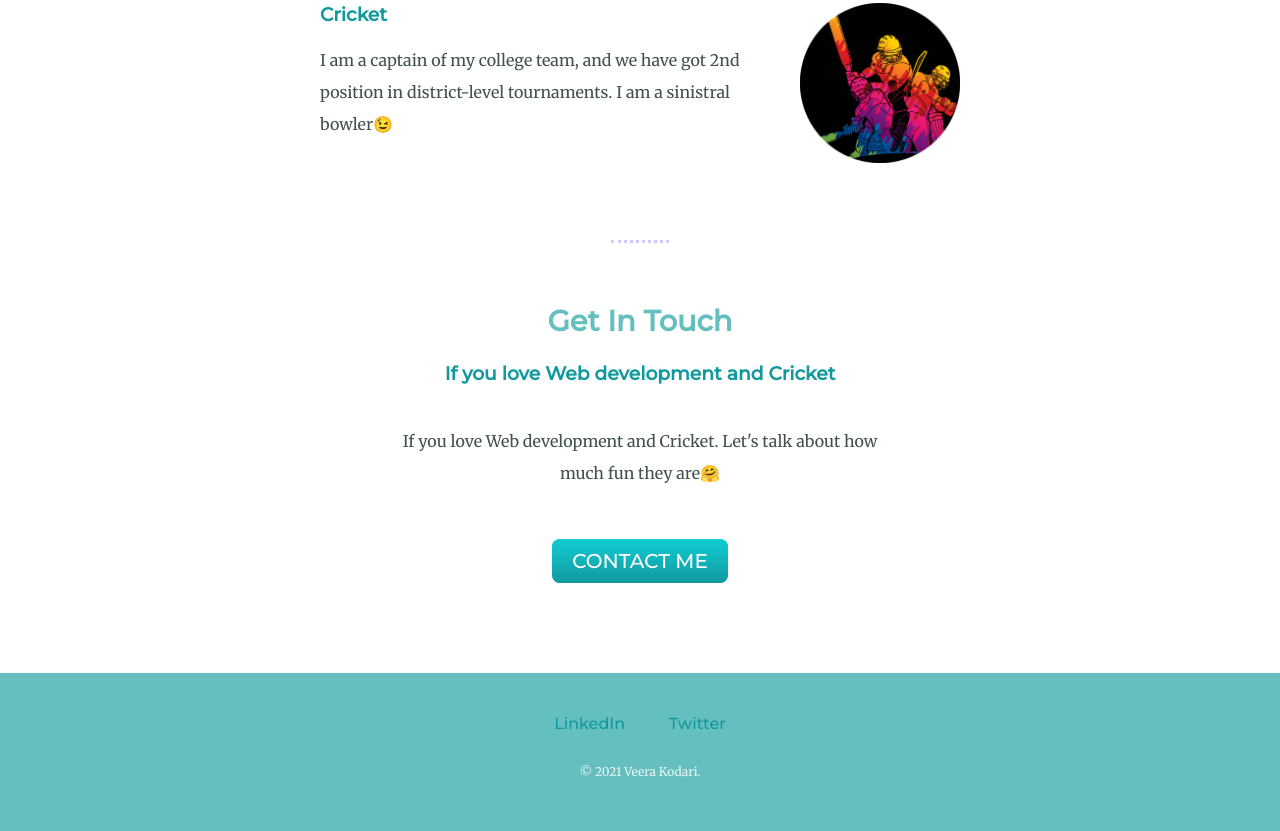
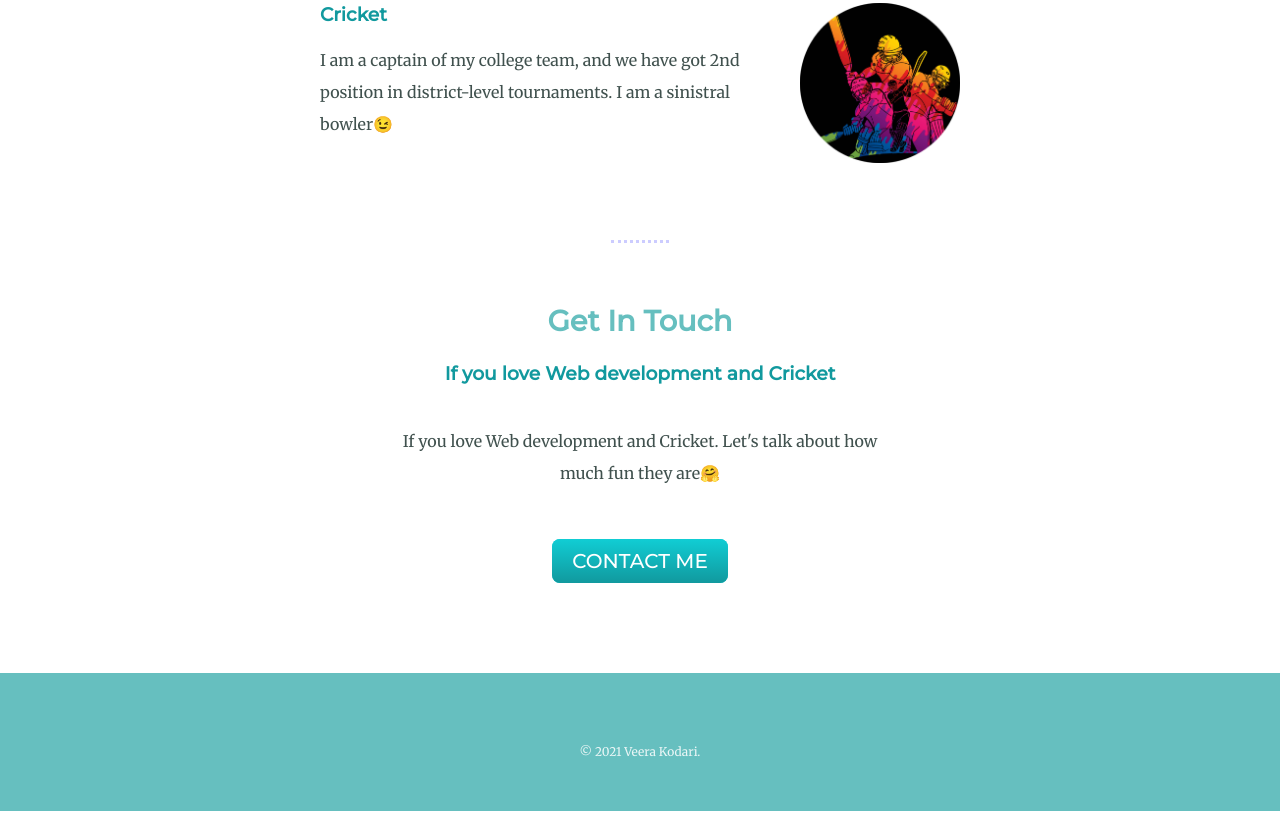
Before and after one commit to veera950/veera950.github.io, a plain HTML site: page index.html in a window 1280 px wide. Shown: the part 1554-2385 px from the top of the page. Drawn offline with Linux system fonts and the light colour scheme.

Commit message:
Update index.html
deleted anchor tags for linkedin and twitter

```diff
--- a/index.html
+++ b/index.html
@@ -48,8 +48,6 @@
 
 
   <div class="bottom-container">
-    <a class="footer-link" href="https://www.linkedin.com/in/pavan-kalyan-kodari-65a7021ab">LinkedIn</a>
-    <a class="footer-link" href="https://twitter.com/kalyankodari34">Twitter</a>
     <p class="copy-right">© 2021 Veera Kodari.</p>
   </div>
 </body>
```
